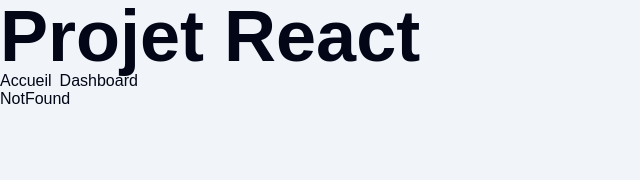
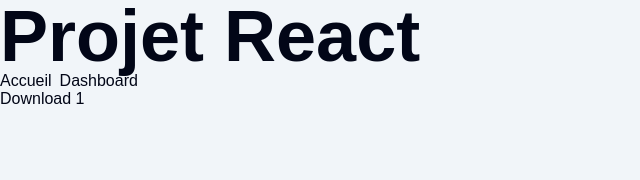
Before and after one commit to Alexis-Gontier/projet-markdown-window-2000, a React (Vite) app: page /dashboard/1 in a window 1280 px wide. Shown: the top 180 px of the page, without its empty margins (0-640 px from the left). Built offline with nearby package versions, Linux system fonts and the light colour scheme.

Commit message:
✨ Download markdown

```diff
--- a/src/App.jsx
+++ b/src/App.jsx
@@ -4,6 +4,7 @@
 // Pages
 import Home from './pages/Home';
 import Dashboard from './pages/Dashboard';
+import DashboardID from './pages/DashboardID';
 import NotFound from './pages/NotFound';
 
 // Layouts
@@ -17,6 +18,7 @@
       <Routes>
         <Route path="/" element={<Home />} />
         <Route path="dashboard" element={<Dashboard />} />
+        <Route path="dashboard/:id" element={<DashboardID />} />
         <Route path="*" element={<NotFound />} />
       </Routes>
     </BrowserRouter>
--- /dev/null
+++ b/src/components/markdown/DownloadMarkdown.jsx
@@ -0,0 +1,13 @@
+import PropTypes from 'prop-types'
+
+export default function DownloadMarkdown({ id }) {
+  return (
+    <div>
+      <a href={`/markdown/${id}.md`} download={`${id}.md`}>Download {id}</a>
+    </div>
+  )
+}
+
+DownloadMarkdown.propTypes = {
+    id: PropTypes.string.isRequired,
+}
--- /dev/null
+++ b/src/pages/DashboardID.jsx
@@ -0,0 +1,14 @@
+import { useParams } from 'react-router-dom'
+
+import DownloadMarkdown from '../components/markdown/DownloadMarkdown'
+
+export default function DashboardID() {
+
+    const { id } = useParams();
+
+    return (
+        <div>
+            <DownloadMarkdown id={id} />
+        </div>
+    )
+}
```
